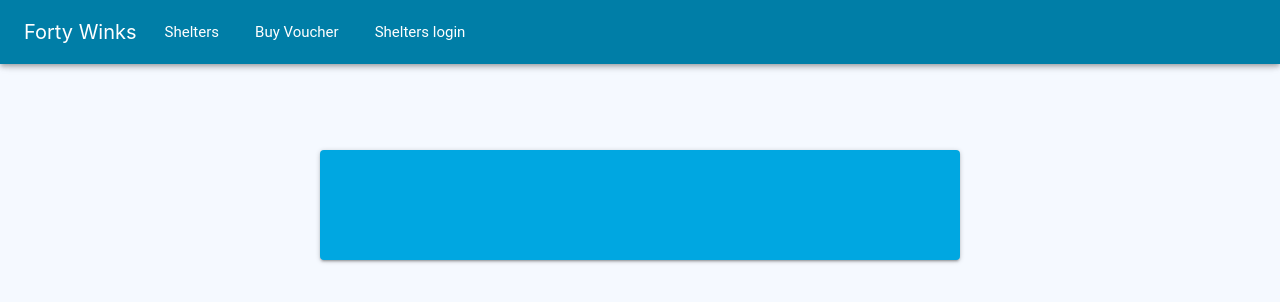
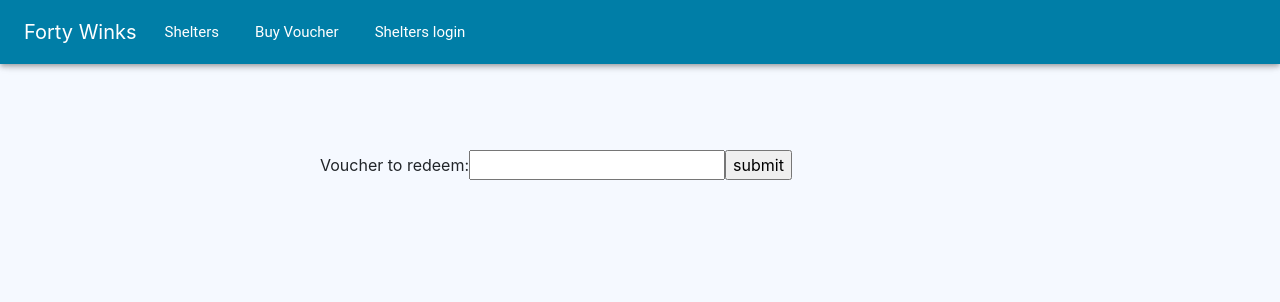
Before and after one commit to simon-norman/ui-forty-winks, a React (Create React App) app: page /redemption in a window 1280 px wide. Shown: the top 302 px of the page. Built offline with nearby package versions, Linux system fonts and the light colour scheme; no server answers; what auth0-js would draw is missing.

Commit message:
added form to redeem voucher and stubbed api in tests

```diff
--- a/src/redemption/Redemption.js
+++ b/src/redemption/Redemption.js
@@ -5,23 +5,81 @@ import auth from '../services/auth';
 
 class Redemption extends Component {
   constructor(props) {
-		super(props)
+		super(props);
+    this.state = {voucher: null}
     if (/access_token|id_token|error/.test(props.location.hash)) {
       auth.handleAuthentication();
     }
   }
 
-  redeemVoucher = () => {
-    voucherApi.redeemVoucher(1)
+  redeemVoucher = async (event) => {
+    event.preventDefault();
+    const voucherDetails = {
+      "email": this.state.userEmail,
+      "code": this.state.code,
+      "amount": this.state.deductAmount
+    }
+    const response = await voucherApi.redeemVoucher(voucherDetails)
+    this.setState({voucher: response, deductAmount: ''})
+    console.log(response)
+    console.log(this.state.voucher)
+  }
+
+  getVoucherDetails = async (event) => {
+    event.preventDefault();
+    const response = await voucherApi.getVoucher(this.state.code);
+    this.setState({ voucher: response })
+  }
+
+  handleInput = (event) => {
+    const name = event.target.name
+    const value = event.target.value
+    this.setState({[name]: value})
   }
 
   render() {
-    return (
-      <div className='main-page-container'>
-        <Button onClick={this.redeemVoucher} className="buy-voucher button" variant="contained" color="secondary">
-        </Button>
-      </div>
-    )
+    console.log(this.state.voucher)
+    if (!this.state.voucher) {
+      return (
+        <div className='redeem-form-1'>
+          <form onSubmit={this.getVoucherDetails}>
+            <label>
+            Voucher to redeem:
+            <input className='voucher-code'
+              type='text'
+              name='voucherCode'
+              onChange={this.handleInput}/>
+            </label>
+            <input className='get-voucher-details' type='submit' value='submit'/>
+          </form>
+        </div>
+      )
+    } else {
+      return (
+          <div className='redeem-form-2'>
+            <h2 className='confirmed-voucher-code'>{this.state.voucher.code}</h2>
+            <div className='amount-left'>{this.state.voucher.amount}</div>
+            <form onSubmit={this.redeemVoucher}>
+              <label>
+              Amount to deduct:
+              <input className='deduct-amount'
+                type='text'
+                name='deductAmount'
+                onChange={this.handleInput}
+                value={this.state.deductAmount}/>
+              </label>
+              <label>
+              email confirmation to:
+              <input className='user-email'
+                type='text'
+                name='userEmail'
+                onChange={this.handleInput}/>
+              </label>
+              <input className='submit-deduction' type='submit' value='submit'/>
+            </form>
+          </div>
+      )
+    }
   }
 }
 
--- a/src/services/voucherApi.js
+++ b/src/services/voucherApi.js
@@ -33,11 +33,11 @@ const voucherApi = {
     }
   },
 
-  redeemVoucher: async(id) => {
+  redeemVoucher: async(voucherDetails) => {
     try {
       const headers = { 'Authorization': `Bearer ${auth.getAccessToken()}`, 'content-type': 'application/json' }
       console.log(headers)
-      const response = await baseApi.post(`private/vouchers/${id}/redemption`, '', { headers: headers });
+      const response = await baseApi.post(`private/voucher/redeem`, voucherDetails, { headers: headers });
       return response.data;
     } catch (error) {
       console.log(error);
--- a/src/voucherPurchase/MessageForm.js
+++ b/src/voucherPurchase/MessageForm.js
@@ -21,13 +21,11 @@ class MessageForm extends Component {
       "code": this.state.code,
       "amount": this.state.amount
     }
-    console.log(message)
     messageApi.postMessage(message, this.updateMessageState)
   }
 
   updateMessageState = (message) => {
     this.setState({message: true})
-    console.log(this.state)
   }
 
   render() {
```
Also changed, not shown: 1 other file (tests, documents, lock files or other folders).
